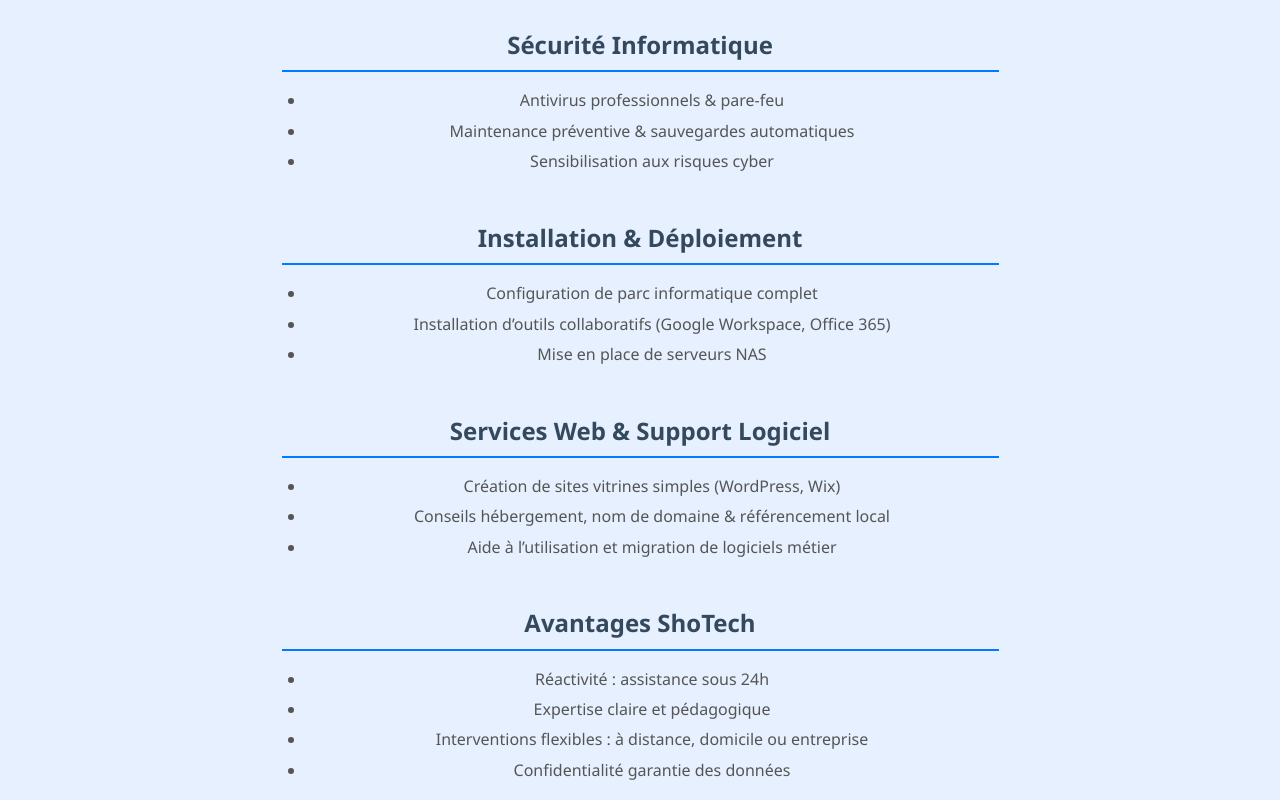
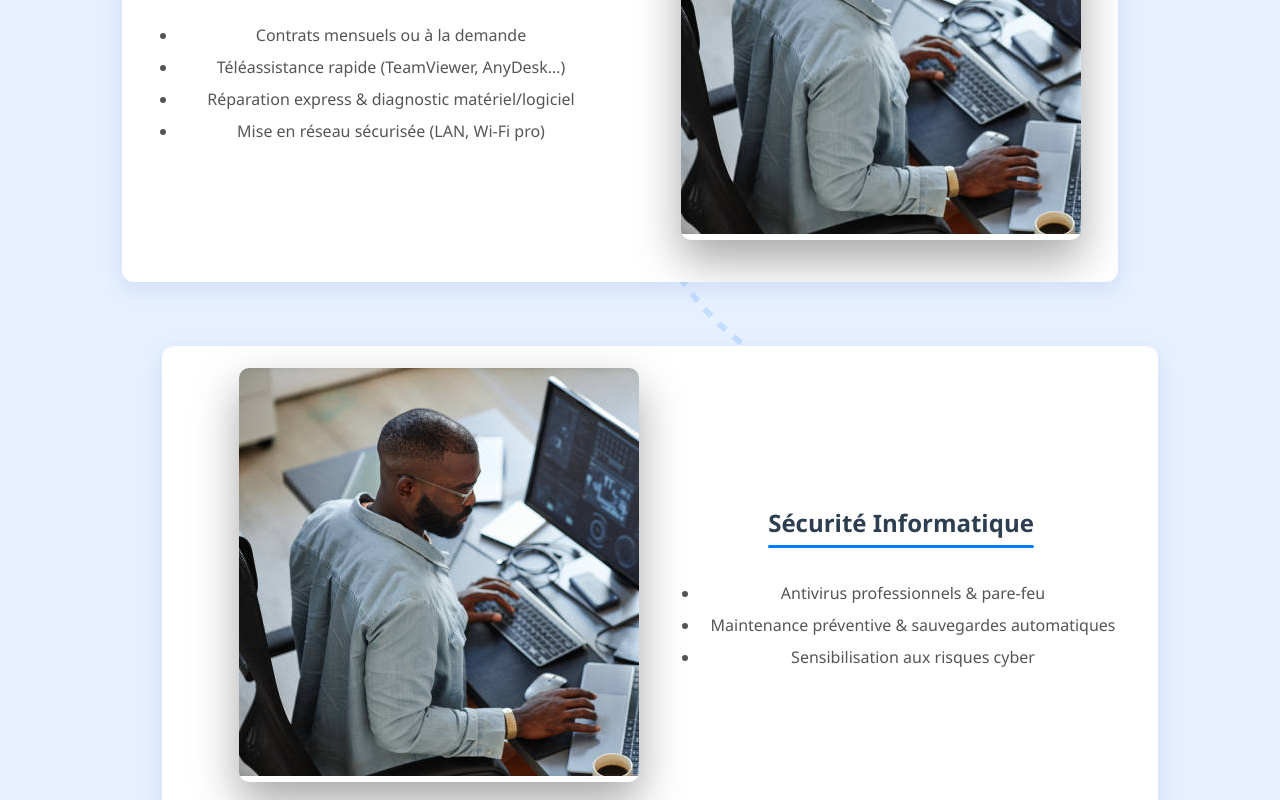
Before and after one commit to davon6/abdel_ITSupport, a Vue app: page /professionnels in a window 1280 px wide. Shown: the part 660-1460 px from the top of the page. Built offline with nearby package versions, Linux system fonts and the light colour scheme.

Commit message:
pro_footer_manyFixes

```diff
--- a/src/App.vue
+++ b/src/App.vue
@@ -1,6 +1,7 @@
 <script setup>
 import { ref, watch, onUnmounted } from 'vue';
 import AppHeader from '@/components/AppHeader.vue'
+import FooterComponent from '@/components/FooterComponent.vue'
 const isSupportModalOpen = ref(false);
 
 const openSupportModal = () => {
@@ -31,7 +32,7 @@ onUnmounted(() => {
   <!-- Route views -->
   <AppHeader />
   <router-view />
-
+  <FooterComponent />
 </template>
 
 <style>
--- a/src/components/Home.vue
+++ b/src/components/Home.vue
@@ -180,9 +180,6 @@ onMounted(() => {
 
   </main>
 
-  <footer>
-    <p>© 2025 IT Support Hub. All rights reserved.</p>
-  </footer>
 </template>
 
 
@@ -327,13 +324,6 @@ nav a {
   border: none;
   border-radius: 5px;
   margin-left: 10px;
-}
-
-footer {
-  text-align: center;
-  padding: 20px;
-  background: #0077cc;
-  color: white;
 }
 
 html {
--- a/src/components/Professionnels.vue
+++ b/src/components/Professionnels.vue
@@ -12,9 +12,7 @@ onMounted(() => {
 </script>
 
 <template>
-  <header>
-
-  </header>
+  <header></header>
 
   <section class="parallax-hero rellax" data-rellax-speed="-3">
     <div class="overlay"></div>
@@ -25,89 +23,282 @@ onMounted(() => {
     </div>
   </section>
 
-  <main class="container" id="services" data-aos="fade-up">
-    <article class="section">
-      <h2>Support & Maintenance</h2>
-      <ul>
-        <li>Contrats mensuels ou à la demande</li>
-        <li>Téléassistance rapide (TeamViewer, AnyDesk…)</li>
-        <li>Réparation express & diagnostic matériel/logiciel</li>
-        <li>Mise en réseau sécurisée (LAN, Wi-Fi pro)</li>
-      </ul>
-    </article>
 
-    <article class="section" data-aos="fade-up" data-aos-delay="100">
-      <h2>Sécurité Informatique</h2>
-      <ul>
-        <li>Antivirus professionnels & pare-feu</li>
-        <li>Maintenance préventive & sauvegardes automatiques</li>
-        <li>Sensibilisation aux risques cyber</li>
-      </ul>
-    </article>
 
-    <article class="section" data-aos="fade-up" data-aos-delay="200">
-      <h2>Installation & Déploiement</h2>
-      <ul>
-        <li>Configuration de parc informatique complet</li>
-        <li>Installation d’outils collaboratifs (Google Workspace, Office 365)</li>
-        <li>Mise en place de serveurs NAS</li>
-      </ul>
-    </article>
 
-    <article class="section" data-aos="fade-up" data-aos-delay="300">
-      <h2>Services Web & Support Logiciel</h2>
-      <ul>
-        <li>Création de sites vitrines simples (WordPress, Wix)</li>
-        <li>Conseils hébergement, nom de domaine & référencement local</li>
-        <li>Aide à l’utilisation et migration de logiciels métier</li>
-      </ul>
-    </article>
 
-    <article class="section" data-aos="fade-up" data-aos-delay="400">
-      <h2>Avantages ShoTech</h2>
-      <ul>
-        <li>Réactivité : assistance sous 24h</li>
-        <li>Expertise claire et pédagogique</li>
-        <li>Interventions flexibles : à distance, domicile ou entreprise</li>
-        <li>Confidentialité garantie des données</li>
-      </ul>
-    </article>
+  <main class="container" id="services">
+
+    <div class="background-path" :style="{ height: pathHeight }">
+  <svg viewBox="0 0 500 2500" preserveAspectRatio="none">
+    <path d="
+  M250,0
+  C450,200 50,400 450,600
+  C50,800 450,1000 50,1200
+  C450,1400 100,1600 400,1800
+  C100,2000 450,2200 150,2400
+"
+fill="none" stroke="#007BFF" stroke-width="6" stroke-opacity="0.15" stroke-dasharray="10 10"/>
+</svg>
+</div>
+
+
+
+
+
+    <article
+  v-for="(section, i) in sections"
+  :key="i"
+  class="section-card"
+  :class="i % 2 === 0 ? 'layout-left' : 'layout-right'"
+  :data-aos="i % 2 === 0 ? 'fade-right' : 'fade-left'"
+  :data-aos-delay="i * 100"
+>
+  <div class="text-block">
+    <h2 class="shine-title">{{ section.title }}</h2>
+    <ul>
+      <li v-for="(item, idx) in section.items" :key="idx">{{ item }}</li>
+    </ul>
+  </div>
+
+  <div class="image-block">
+    <div class="image-frame">
+      <img src="/istockphoto.jpg" alt="Business IT Solutions" />
+    </div>
+  </div>
+</article>
+
+
+
 
     <ContactForm />
+
   </main>
+
 </template>
 
+<script lang="ts">
+import {  ref } from 'vue'
+
+const pathHeight = ref('2500px')
+
+onMounted(() => {
+  const container = document.querySelector('main.container')
+  if (container) {
+    pathHeight.value = container.scrollHeight + 'px'
+  }
+})
+
+export default {
+  data() {
+    return {
+      sections: [
+        {
+          title: 'Support & Maintenance',
+          items: [
+            'Contrats mensuels ou à la demande',
+            'Téléassistance rapide (TeamViewer, AnyDesk…)',
+            'Réparation express & diagnostic matériel/logiciel',
+            'Mise en réseau sécurisée (LAN, Wi-Fi pro)'
+          ]
+        },
+        {
+          title: 'Sécurité Informatique',
+          items: [
+            'Antivirus professionnels & pare-feu',
+            'Maintenance préventive & sauvegardes automatiques',
+            'Sensibilisation aux risques cyber'
+          ]
+        },
+        {
+          title: 'Installation & Déploiement',
+          items: [
+            'Configuration de parc informatique complet',
+            'Installation d’outils collaboratifs (Google Workspace, Office 365)',
+            'Mise en place de serveurs NAS'
+          ]
+        },
+        {
+          title: 'Services Web & Support Logiciel',
+          items: [
+            'Création de sites vitrines simples (WordPress, Wix)',
+            'Conseils hébergement, nom de domaine & référencement local',
+            'Aide à l’utilisation et migration de logiciels métier'
+          ]
+        },
+        {
+          title: 'Installation Réseau & Baies',
+          items: [
+            'Installation de baies de brassage professionnelles',
+            'Câblage réseau structuré (RJ45, fibre optique)',
+            'Configuration switchs & routeurs pro',
+            'Optimisation du réseau pour performances & sécurité'
+          ]
+        }
+      ]
+    }
+  }
+}
+</script>
+
 <style scoped>
-/* Basic reset and container */
 .container {
-  max-width: 900px;
+  max-width: 1100px;
   margin: 2em auto;
   padding: 0 1em;
   font-family: 'Segoe UI', Tahoma, Geneva, Verdana, sans-serif;
   color: #2c3e50;
 }
 
-/* Header nav */
-nav {
-  background: #fff;
-  box-shadow: 0 2px 6px rgb(0 0 0 / 0.1);
-  padding: 1em 0;
+/* Alternating layout */
+.section-card {
+  display: flex;
+  align-items: center;
+  justify-content: space-between;
+  gap: 3em;
+  background: white;
+  border-radius: 12px;
+  padding: 2em;
+  margin-bottom: 4em;
+  box-shadow: 0 6px 18px rgba(0, 0, 0, 0.08);
+  position: relative;
+  overflow: hidden;
+  animation: glowPulse 8s infinite ease-in-out;
 }
-.nav-links {
-  list-style: none;
+.layout-left .text-block {
+  order: 1;
+}
+.layout-left .image-block {
+  order: 2;
+}
+.layout-right .text-block {
+  order: 2;
+}
+.layout-right .image-block {
+  order: 1;
+}
+
+/* Text narrow column */
+.text-block {
+  flex: 1;
+  max-width: 450px;
+}
+.text-block ul {
+  list-style-type: disc;
+  padding-left: 1.5em;
+  color: #555;
+}
+.text-block li {
+  margin-bottom: 0.6em;
+  line-height: 1.4;
+}
+
+/* Image out of frame effect */
+.image-block {
+  flex: 1;
   display: flex;
   justify-content: center;
-  gap: 2em;
+  position: relative;
+  perspective: 1000px; /* gives the 3D depth */
 }
-.nav-links li a {
-  color: #34495e;
-  text-decoration: none;
-  font-weight: 600;
+
+.whyus-image {
+  width: 100%;
+  max-width: 400px;
+  border-radius: 10px;
+  box-shadow: 0 15px 35px rgba(0,0,0,0.25);
+  transform: translateY(-10px) translateX(20px);
+  transition: transform 0.3s ease, box-shadow 0.3s ease;
+  position: relative;
+  z-index: 2;
 }
-.nav-links li a.active {
-  color: #007BFF;
-  border-bottom: 2px solid #007BFF;
-  padding-bottom: 0.2em;
+.section-card:hover .whyus-image {
+  transform: translateY(-15px) translateX(25px) scale(1.02) rotateY(3deg);
+  box-shadow: 0 20px 40px rgba(0,0,0,0.3);
+}
+
+.whyus-image::after {
+  content: "";
+  position: absolute;
+  bottom: -8px;
+  left: 0;
+  width: 100%;
+  height: 8px;
+  background: #ccc; /* fallback if no image color sampling */
+  filter: brightness(85%);
+  border-radius: 0 0 10px 10px;
+  transform: rotateX(90deg);
+  transform-origin: top;
+  z-index: -1;
+}
+
+.whyus-image::before {
+  content: "";
+  position: absolute;
+  top: 0;
+  right: -8px;
+  width: 8px;
+  height: 100%;
+  background: #bbb; /* fallback shade */
+  filter: brightness(80%);
+  border-radius: 0 10px 10px 0;
+  transform: rotateY(90deg);
+  transform-origin: left;
+  z-index: -1;
+}
+
+/* Title with animated glowing underline */
+.shine-title {
+  position: relative;
+  display: inline-block;
+  font-weight: 700;
+  font-size: 1.5rem;
+  margin-bottom: 0.75em;
+  padding-bottom: 0.3em;
+}
+
+/* Static underline */
+.shine-title::before {
+  content: "";
+  position: absolute;
+  left: 0;
+  bottom: 0;
+  width: 100%;
+  height: 3px;
+  background-color: #007BFF;
+  border-radius: 2px;
+}
+
+.shine-title::after {
+  content: "";
+  position: absolute;
+  bottom: 0;
+  left: -60%;
+  width: 60%; /* was 50% */
+  height: 3px;
+  background: linear-gradient(
+    90deg,
+    transparent,
+    rgba(255,255,255,0.9),
+    transparent
+  );
+  border-radius: 2px;
+  animation: underlineShine 2.5s infinite ease-in-out;
+}
+
+@keyframes underlineShine {
+  0% { left: -60%; }
+  50% { left: 100%; }
+  100% { left: 100%; }
+}
+
+
+
+
+/* Card glow pulse */
+@keyframes glowPulse {
+  0%, 100% { box-shadow: 0 6px 18px rgba(0,0,0,0.08); }
+  50% { box-shadow: 0 8px 25px rgba(0,123,255,0.15); }
 }
 
 /* Parallax hero */
@@ -127,7 +318,6 @@ nav {
   position: absolute;
   inset: 0;
   background-color: rgba(0,0,0,0.5);
-  z-index: 0;
 }
 .hero-content {
   position: relative;
@@ -157,51 +347,109 @@ nav {
   background-color: #0056b3;
 }
 
-/* Section styling */
-.section {
-  margin-bottom: 3em;
-}
-.section h2 {
-  color: #34495e;
-  font-weight: 700;
-  margin-bottom: 0.75em;
-  border-bottom: 2px solid #007BFF;
-  padding-bottom: 0.3em;
-}
-.section ul {
-  list-style-type: disc;
-  padding-left: 1.5em;
-  color: #555;
-}
-.section ul li {
-  margin-bottom: 0.6em;
-  line-height: 1.3;
+.image-frame {
+  position: relative;
+  width: 100%;
+  max-width: 400px;
+  border-radius: 10px;
+  overflow: hidden;
+  transform: translateY(-10px) translateX(20px);
+  transition: transform 0.3s ease, box-shadow 0.3s ease;
+  z-index: 2;
+  box-shadow: 0 15px 35px rgba(0,0,0,0.25);
 }
 
-/* Navigation */
-nav {
-  display: flex;
-  justify-content: space-between;
-  align-items: center;
-  background: #0077cc;
-  padding: 15px 30px;
-  color: white;
+/* hover tilt */
+.section-card:hover .image-frame {
+  transform: translateY(-15px) translateX(25px) scale(1.02) rotateY(3deg);
+  box-shadow: 0 20px 40px rgba(0,0,0,0.3);
 }
 
-nav .logo {
-  font-size: 1.5rem;
-  font-weight: bold;
+.image-frame::after {
+  content: "";
+  position: absolute;
+  bottom: -15px;
+  left: 0;
+  width: 100%;
+  height: 15px;
+  background: linear-gradient(to bottom, #ccc, #999);
+  border-radius: 0 0 10px 10px;
+  transform: rotateX(90deg);
+  transform-origin: top;
+  z-index: -1;
 }
 
-nav ul {
-  display: flex;
-  gap: 20px;
-  list-style: none;
+.image-frame::before {
+  content: "";
+  position: absolute;
+  top: 0;
+  right: -15px;
+  width: 15px;
+  height: 100%;
+  background: linear-gradient(to right, #bbb, #888);
+  border-radius: 0 10px 10px 0;
+  transform: rotateY(90deg);
+  transform-origin: left;
+  z-index: -1;
 }
 
-nav a {
-  color: white;
-  text-decoration: none;
-  font-weight: bold;
+/* Extra soft shadow to sell the depth */
+.image-frame {
+  box-shadow: 0 20px 45px rgba(0,0,0,0.35);
 }
+
+.container {
+  position: relative;
+}
+
+.container::before {
+  content: "";
+  position: absolute;
+  top: 0;
+  bottom: 0;
+  left: 50%;
+  width: 6px;
+  background-size: 100% 20px;
+  transform: translateX(-10%);
+  opacity: 0.15;
+  pointer-events: none;
+}
+
+.layout-left {
+  margin-left: -40px;
+}
+.layout-right {
+  margin-right: -40px;
+}
+.container {
+  max-width: 1250px; /* was 1100px */
+  margin: 2em auto;
+  padding: 0 2em; /* was 1em */
+}
+
+.section-card {
+  gap: 2em; /* was 3em — tighter */
+}
+
+.text-block {
+  flex: 1;
+  max-width: 500px; /* was 450px — give more space */
+}
+main.container {
+  position: relative; /* container for absolute children */
+  min-height: 3000px; /* or higher if needed, to match content */
+  overflow: visible; /* prevent clipping */
+}
+
+.background-path {
+  position: absolute;
+  top: 0;
+  left: 50%;
+  width: 500px;
+  height: 3000px; /* explicitly match or exceed main content height */
+  transform: translateX(-50%);
+  pointer-events: none;
+  z-index: 0;
+}
+
 </style>
```
Also changed, not shown: src/components/FooterComponent.vue (added, +120 -0 lines), src/components/NavigationMenu.vue (+9 -2 lines), src/components/Particuliers.vue (+0 -10 lines).
